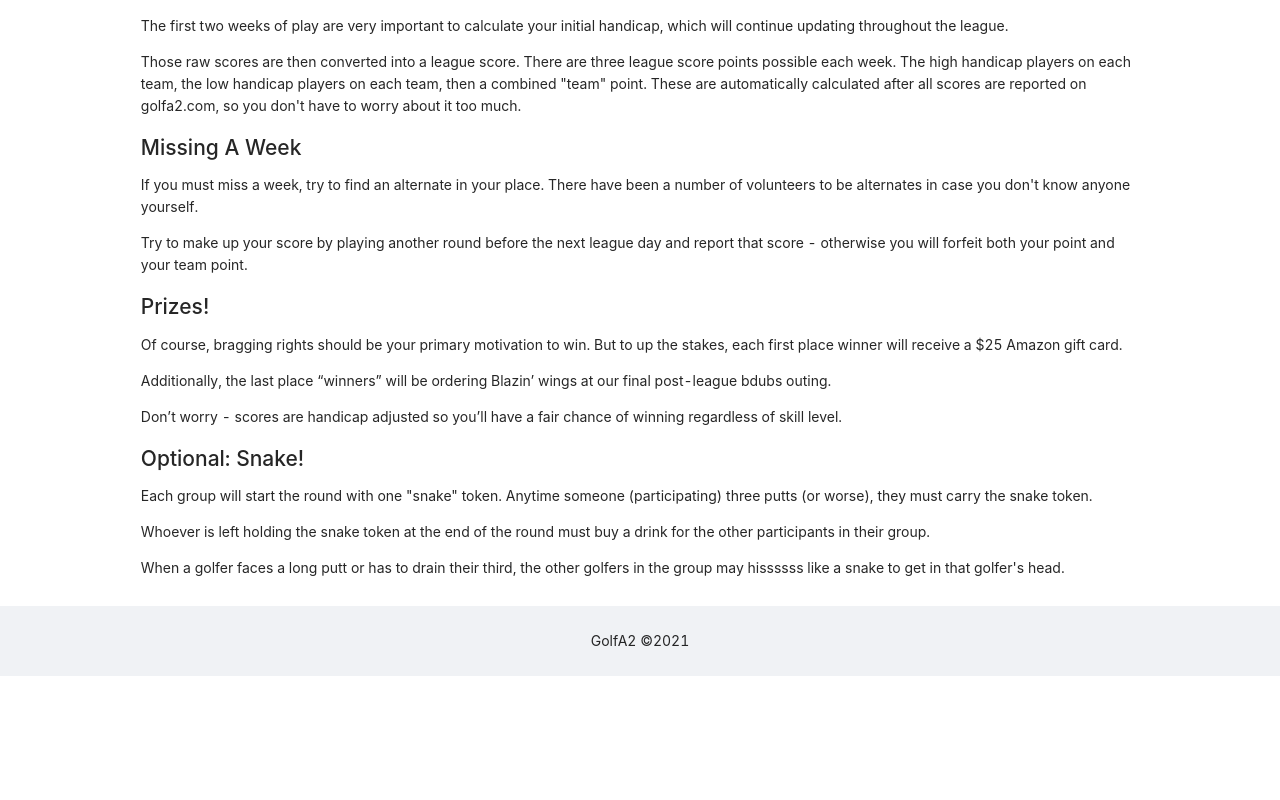
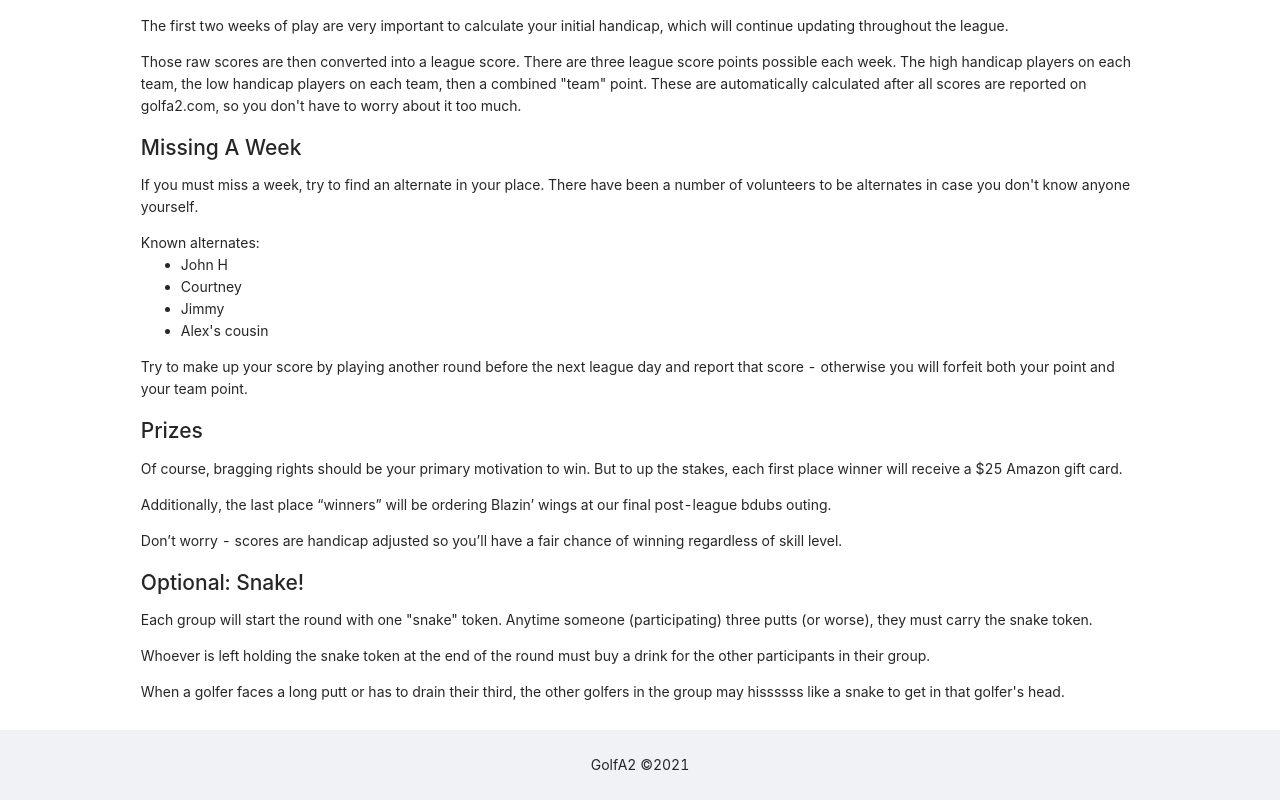
Before and after one commit to johnpc/jpc-golf, a React (Create React App) app: page /app/about in a window 1280 px wide. Shown: the part 685-1485 px from the top of the page. Before the commit the page ends 1361 px from the top, so only its background shows below. Built offline with nearby package versions, Linux system fonts and the light colour scheme; no server answers; what aws-amplify would draw is missing.

Commit message:
chore: add alt list

```diff
--- a/src/components/DisplayInformation.js
+++ b/src/components/DisplayInformation.js
@@ -65,11 +65,20 @@ function DisplayInformation() {
         anyone yourself.
       </p>
       <p>
+        Known alternates:
+        <ul>
+          <li>John H</li>
+          <li>Courtney</li>
+          <li>Jimmy</li>
+          <li>Alex's cousin</li>
+        </ul>
+      </p>
+      <p>
         Try to make up your score by playing another round before the next
         league day and report that score - otherwise you will forfeit both your
         point and your team point.
       </p>
-      <h2>Prizes!</h2>
+      <h2>Prizes</h2>
       <p>
         Of course, bragging rights should be your primary motivation to win. But
         to up the stakes, each first place winner will receive a $25 Amazon gift
```
